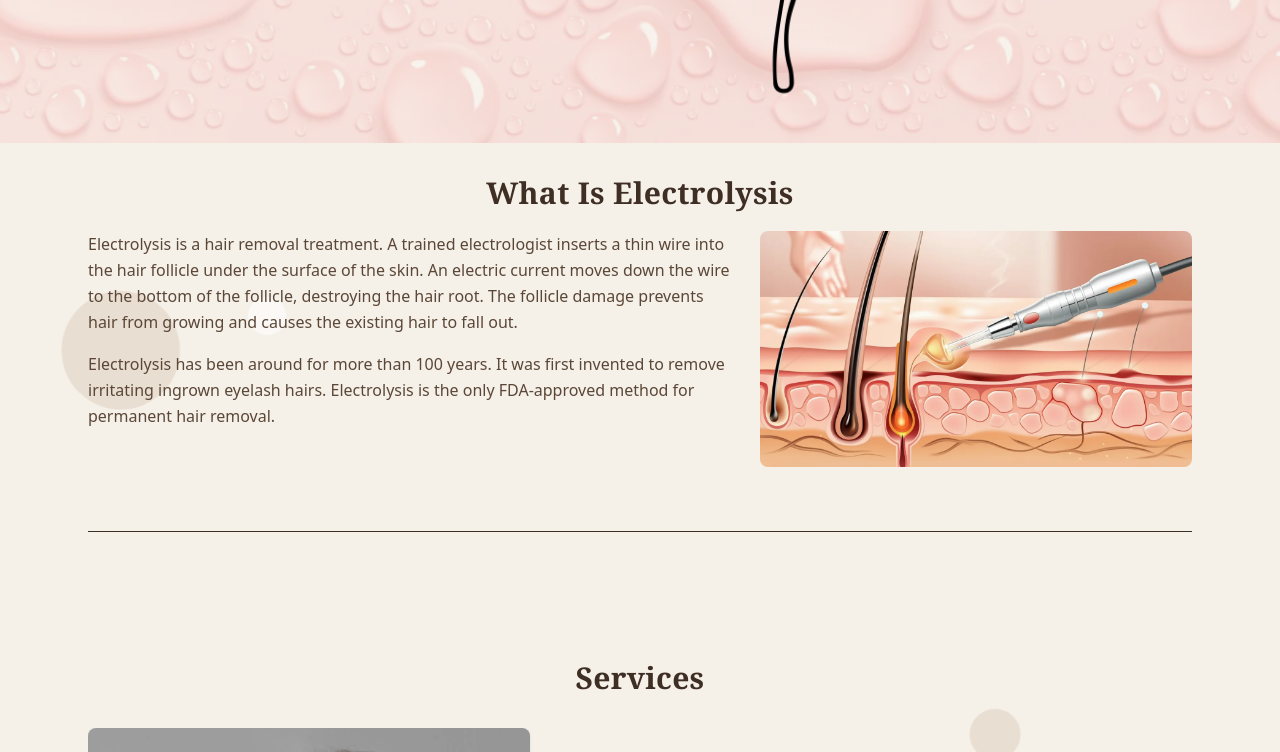
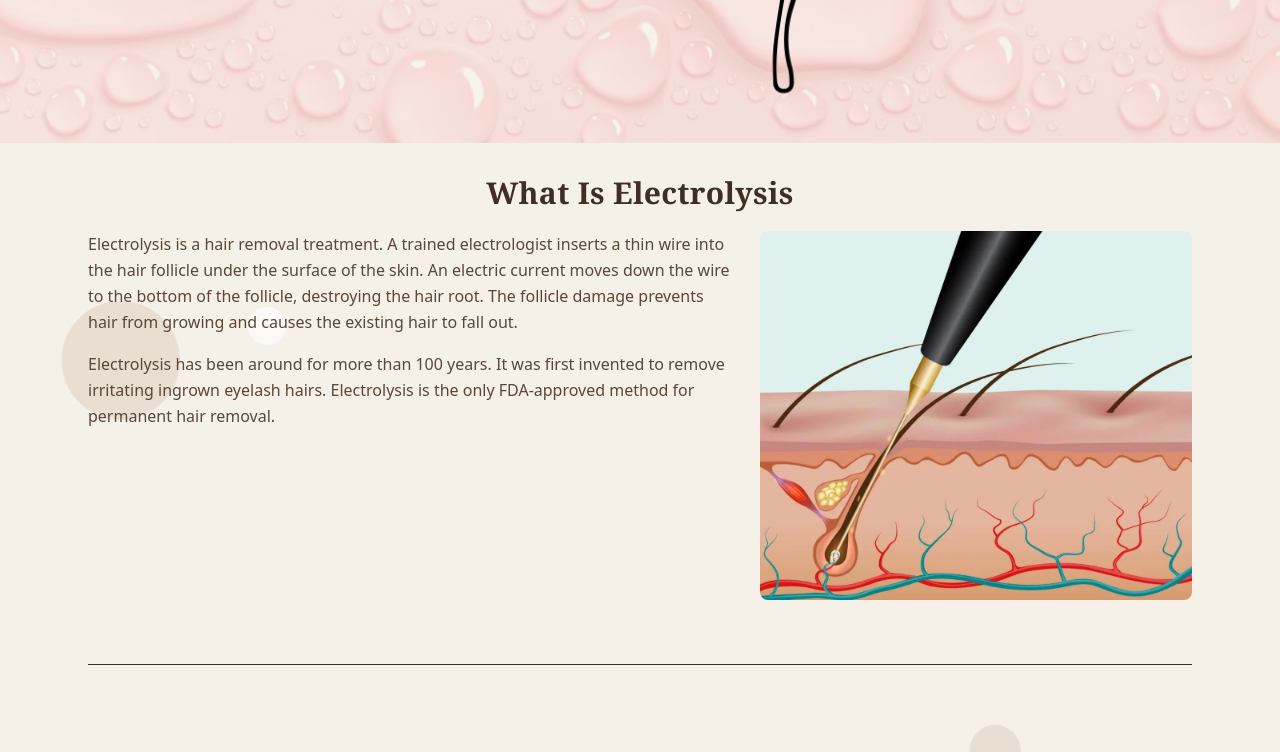
Before and after one commit to chasov-artem/daria-zhuravel, a React (Vite) app: page /en in a window 1280 px wide. Shown: the part 554-1306 px from the top of the page. Built offline with nearby package versions, Linux system fonts and the light colour scheme.

Commit message:
electrolysis/burger menu

```diff
--- a/src/components/ElectrolysisInfo.jsx
+++ b/src/components/ElectrolysisInfo.jsx
@@ -70,7 +70,7 @@ function ElectrolysisInfo() {
               }}
             >
               <MotionImg
-                src="/Electrolysis.webp"
+                src="/electrolysis.webp"
                 alt={t("electrolysisInfo.title")}
                 className="h-full w-full rounded-lg object-cover"
                 loading="lazy"
--- a/src/components/Header.jsx
+++ b/src/components/Header.jsx
@@ -151,7 +151,7 @@ function Header() {
         }`}
         aria-hidden={!isMenuOpen}
       >
-          <nav className="mb-4 flex flex-col gap-3">
+          <nav className="mb-4 grid grid-cols-3 gap-x-4 gap-y-1">
             {NAV_ITEMS.map((item) => (
             <a
               key={item.key}
```
Also changed, not shown: public/Electrolysis.webp.
